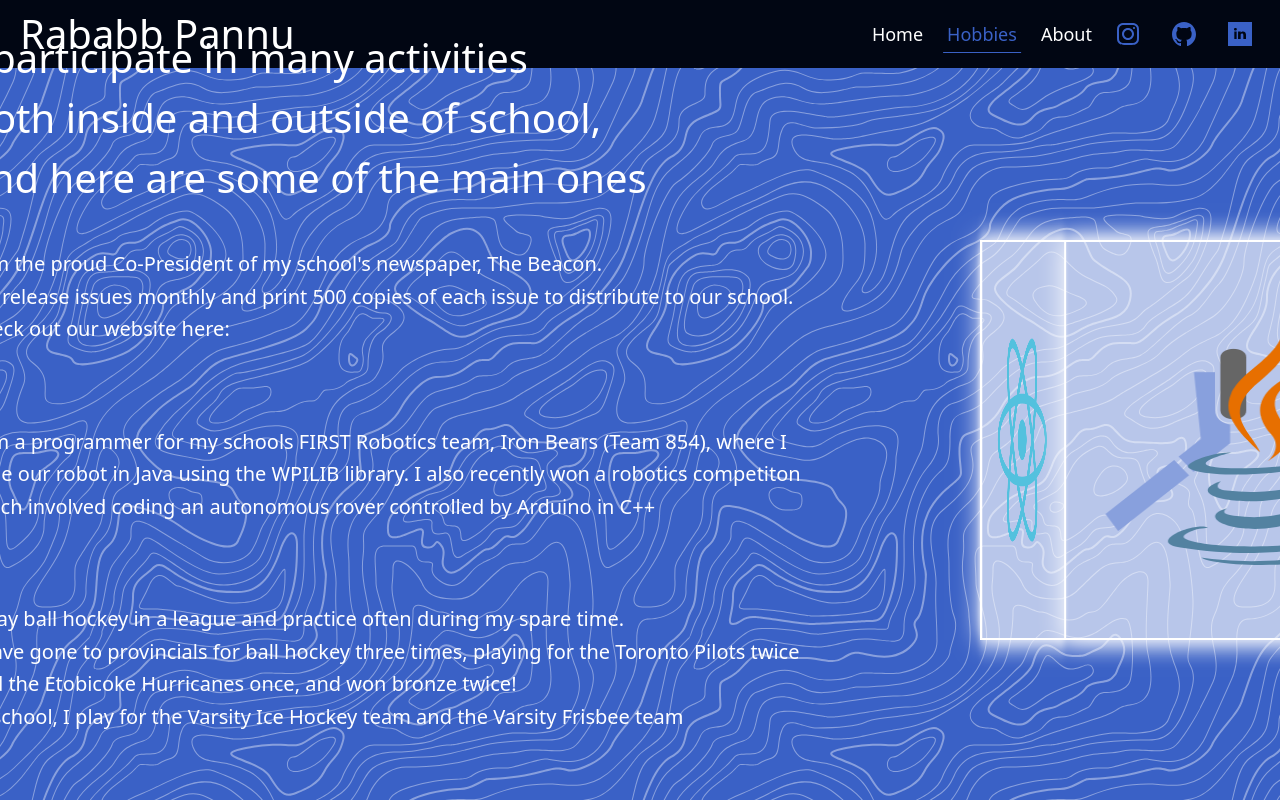
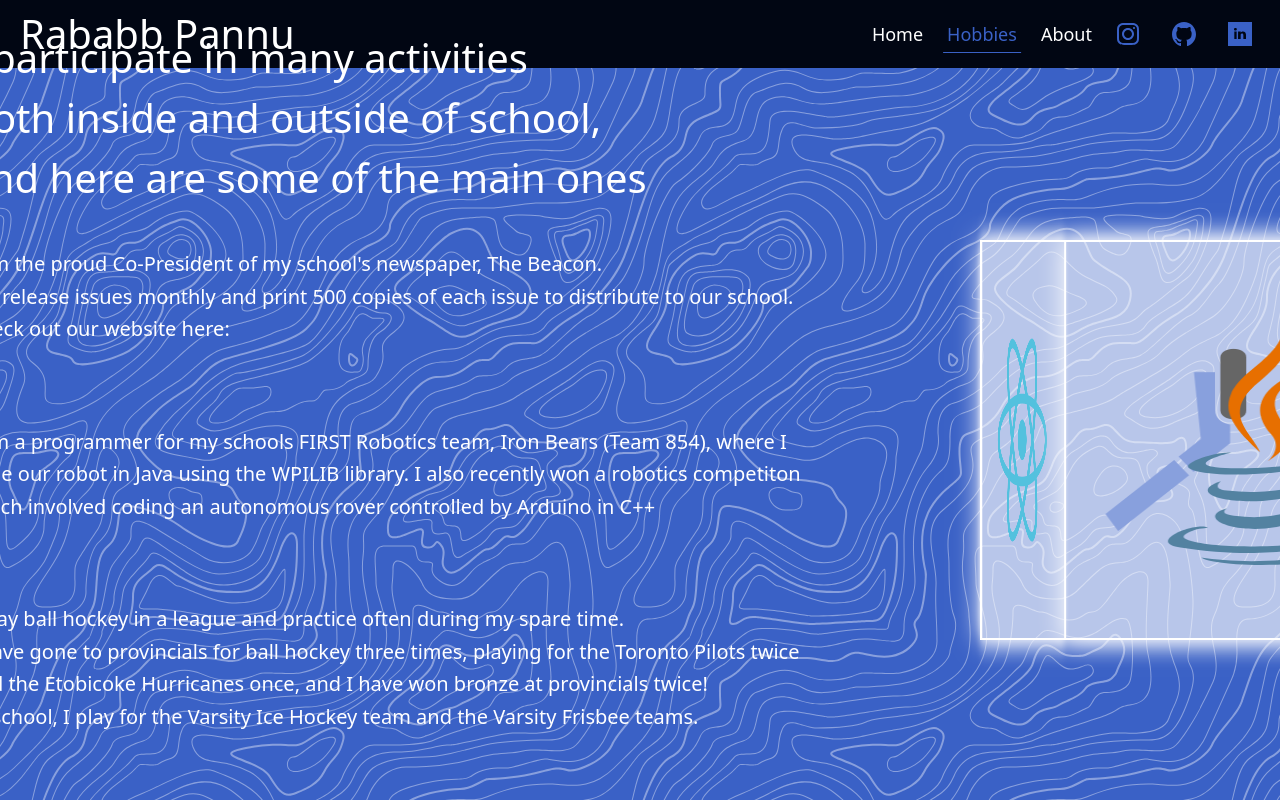
Before and after one commit to Rababb-P/reactportfolio, a React (Vite) app: page /hobbies in a window 1280 px wide. Shown: the top 800 px of the page. Built offline with nearby package versions, Linux system fonts and the light colour scheme.

Commit message:
hobby info

```diff
--- a/src/components/Hobbies.jsx
+++ b/src/components/Hobbies.jsx
@@ -16,7 +16,7 @@ const Hobbies = () => {
 
         <p className="text-white text-sm py-10 leading-relaxed">I am a programmer for my schools FIRST Robotics team, Iron Bears (Team 854), where I<br></br> code our robot in Java using the WPILIB library. I also recently won a robotics competiton<br></br> which involved coding an autonomous rover controlled by Arduino in C++</p>
 
-        <p className="text-white text-sm py-10 leading-relaxed">I play ball hockey in a league and practice often during my spare time. <br></br>I have gone to provincials for ball hockey three times, playing for the Toronto Pilots twice<br></br> and the Etobicoke Hurricanes once, and won bronze twice!<br></br>In school, I play for the Varsity Ice Hockey team and the Varsity Frisbee team</p>
+        <p className="text-white text-sm py-10 leading-relaxed">I play ball hockey in a league and practice often during my spare time. <br></br>I have gone to provincials for ball hockey three times, playing for the Toronto Pilots twice<br></br> and the Etobicoke Hurricanes once, and I have won bronze at provincials twice!<br></br>In school, I play for the Varsity Ice Hockey team and the Varsity Frisbee teams.</p>
 
       </div>
       <Cube />
```
